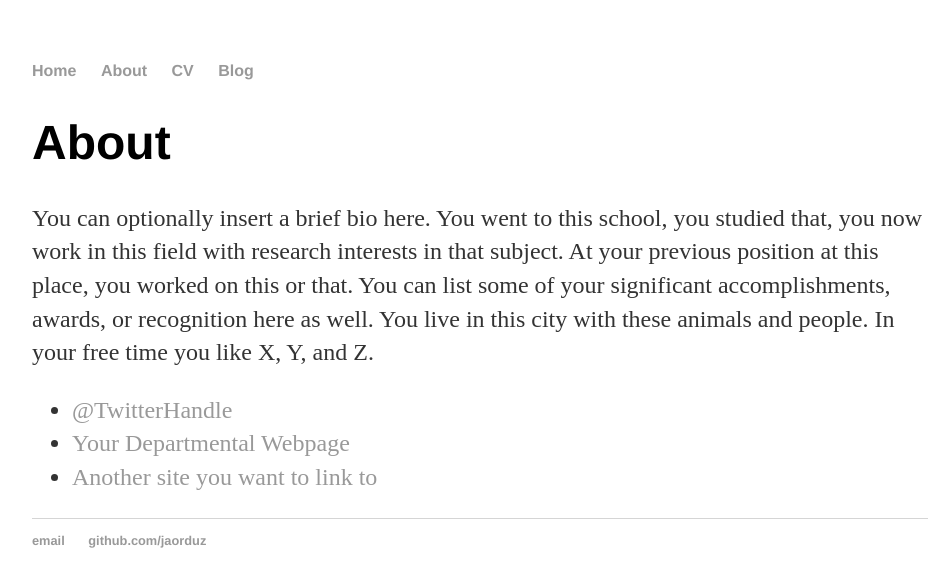
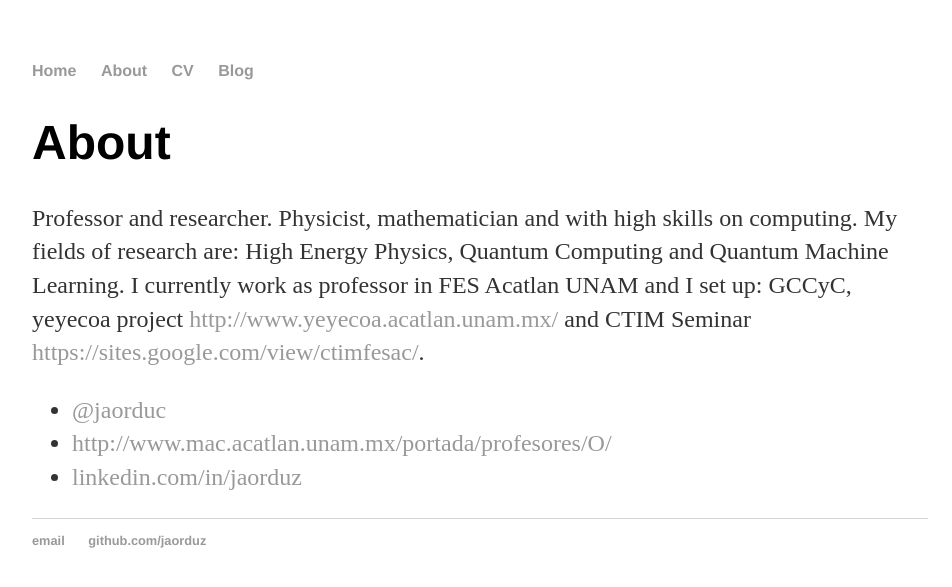
Before and after one commit to jaorduz/jaorduz.github.io, a Jekyll site: the page built from about/index.html, in a window 1280 px wide. Shown: the top 587 px of the page, without its empty margins (160-1112 px from the left). Built offline with Jekyll 4.4.1, drawn with Linux system fonts in a browser that asks for light colours.

Commit message:
Update index.html

```diff
--- a/about/index.html
+++ b/about/index.html
@@ -5,11 +5,19 @@ title: About Javier Orduz
 
 		<div class="about">
 			<h1>About</h1>
-			<p>You can optionally insert a brief bio here. You went to this school, you studied that, you now work in this field with research interests in that subject. At your previous position at this place, you worked on this or that. You can list some of your significant accomplishments, awards, or recognition here as well. You live in this city with these animals and people. In your free time you like X, Y, and Z.</p>
+			<p> 	Professor and researcher. Physicist, mathematician and with high skills on computing.
+				My fields of research are: High Energy Physics, Quantum Computing and Quantum Machine Learning.
+				I currently work as professor in FES Acatlan UNAM and I set up: GCCyC, yeyecoa project
+				<a href="#">http://www.yeyecoa.acatlan.unam.mx/</a> and CTIM Seminar <a href="#">https://sites.google.com/view/ctimfesac/</a>.
+			</p>
+			<p></p>
+			<p>
+			</p>
+
 
 			<ul class="contacts">
-				<li><a href="#">@TwitterHandle</a></li>
-				<li><a href="#">Your Departmental Webpage</a></li>
-				<li><a href="#">Another site you want to link to</a></li>
+				<li><a href="#">@jaorduc</a></li>
+				<li><a href="#">http://www.mac.acatlan.unam.mx/portada/profesores/O/</a></li>
+				<li><a href="#">linkedin.com/in/jaorduz</a></li>
 				</ul>
 		</div>
```
